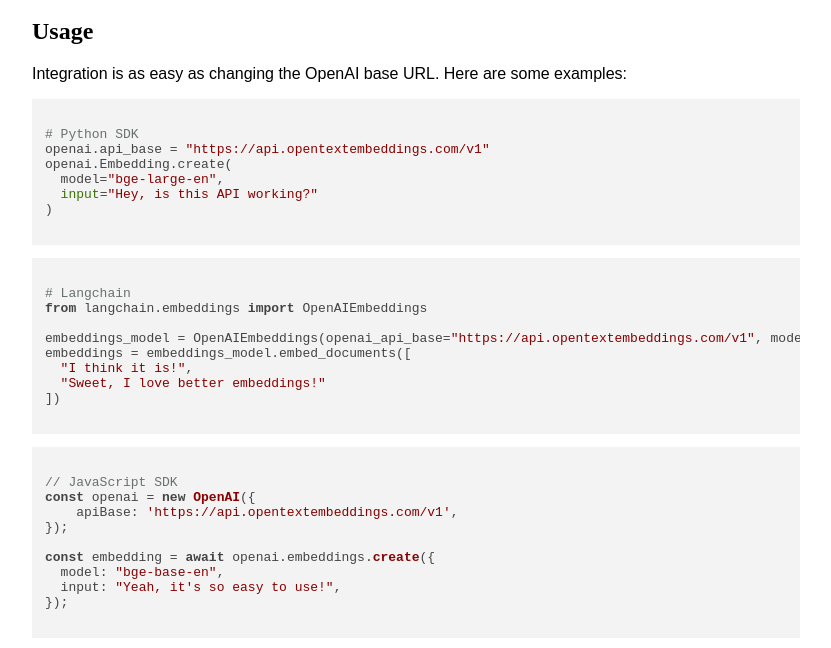
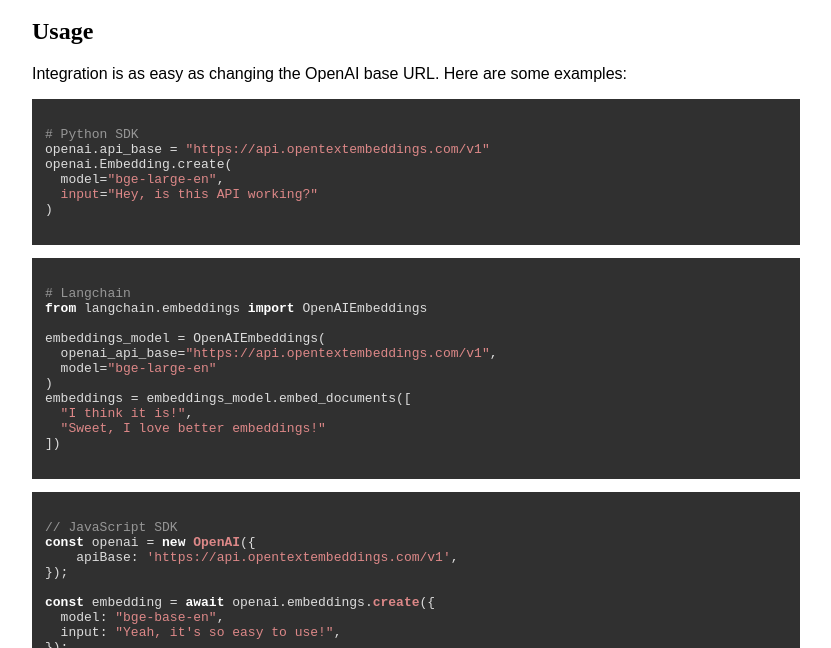
Before and after one commit to Trelent/opentextembeddings, a plain HTML site: page site/index.html in a window 1280 px wide. Shown: the part 143-791 px from the top of the page, without its empty margins (224-1055 px from the left). Drawn offline with Linux system fonts and the light colour scheme.

Commit message:
add dark mode

```diff
--- a/site/default.min.css
+++ b/site/default.min.css
@@ -1,9 +1,53 @@
-/*!
-  Theme: Default
-  Description: Original highlight.js style
-  Author: (c) Ivan Sagalaev <maniac@softwaremaniacs.org>
-  Maintainer: @highlightjs/core-team
-  Website: https://highlightjs.org/
-  License: see project LICENSE
-  Touched: 2021
-*/pre code.hljs{display:block;overflow-x:auto;padding:1em}code.hljs{padding:3px 5px}.hljs{background:#f3f3f3;color:#444}.hljs-comment{color:#697070}.hljs-punctuation,.hljs-tag{color:#444a}.hljs-tag .hljs-attr,.hljs-tag .hljs-name{color:#444}.hljs-attribute,.hljs-doctag,.hljs-keyword,.hljs-meta .hljs-keyword,.hljs-name,.hljs-selector-tag{font-weight:700}.hljs-deletion,.hljs-number,.hljs-quote,.hljs-selector-class,.hljs-selector-id,.hljs-string,.hljs-template-tag,.hljs-type{color:#800}.hljs-section,.hljs-title{color:#800;font-weight:700}.hljs-link,.hljs-operator,.hljs-regexp,.hljs-selector-attr,.hljs-selector-pseudo,.hljs-symbol,.hljs-template-variable,.hljs-variable{color:#ab5656}.hljs-literal{color:#695}.hljs-addition,.hljs-built_in,.hljs-bullet,.hljs-code{color:#397300}.hljs-meta{color:#1f7199}.hljs-meta .hljs-string{color:#38a}.hljs-emphasis{font-style:italic}.hljs-strong{font-weight:700}
+pre code.hljs {
+  display: block;
+  overflow-x: auto;
+  padding: 1em;
+}
+code.hljs {
+  padding: 3px 5px;
+}
+.hljs {
+  color: #ddd;
+  background: #303030;
+}
+.hljs-keyword,
+.hljs-link,
+.hljs-literal,
+.hljs-section,
+.hljs-selector-tag {
+  color: #fff;
+}
+.hljs-addition,
+.hljs-attribute,
+.hljs-built_in,
+.hljs-bullet,
+.hljs-name,
+.hljs-string,
+.hljs-symbol,
+.hljs-template-tag,
+.hljs-template-variable,
+.hljs-title,
+.hljs-type,
+.hljs-variable {
+  color: #d88;
+}
+.hljs-comment,
+.hljs-deletion,
+.hljs-meta,
+.hljs-quote {
+  color: #979797;
+}
+.hljs-doctag,
+.hljs-keyword,
+.hljs-literal,
+.hljs-name,
+.hljs-section,
+.hljs-selector-tag,
+.hljs-strong,
+.hljs-title,
+.hljs-type {
+  font-weight: 700;
+}
+.hljs-emphasis {
+  font-style: italic;
+}
--- a/site/index.html
+++ b/site/index.html
@@ -12,6 +12,11 @@
   </head>
   <body>
     <style>
+      html {
+        background-color: #fff;
+        -webkit-font-smoothing: antialiased;
+        -moz-osx-font-smoothing: grayscale;
+      }
       body {
         font-family: sans-serif;
       }
@@ -23,13 +28,37 @@
       }
       table {
         border-collapse: collapse;
+        border: 1px solid gray;
       }
       td,
       th {
-        border: 1px solid #ddd;
+        border: 1px solid #eee;
         padding: 8px;
         text-align: left;
         white-space: nowrap;
+      }
+
+      @media (prefers-color-scheme: dark) {
+        a {
+          color: #eee;
+        }
+        a:visited {
+          color: #aaa;
+        }
+        html {
+          background-color: #222;
+          color: #eee;
+        }
+        td,
+        th {
+          border-color: #555;
+        }
+        td {
+          color: #000;
+        }
+        th {
+          color: #eee;
+        }
       }
     </style>
     <div style="max-width: 48em; margin: auto; padding: 1em">
@@ -61,7 +90,10 @@ openai.Embedding.create(
 # Langchain
 from langchain.embeddings import OpenAIEmbeddings
 
-embeddings_model = OpenAIEmbeddings(openai_api_base="https://api.opentextembeddings.com/v1", model="bge-large-en")
+embeddings_model = OpenAIEmbeddings(
+  openai_api_base="https://api.opentextembeddings.com/v1",
+  model="bge-large-en"
+)
 embeddings = embeddings_model.embed_documents([
   "I think it is!",
   "Sweet, I love better embeddings!"
@@ -91,7 +123,7 @@ curl https://api.opentextembeddings.com/v1/embeddings \
       <section>
         <h2>Supported model info</h2>
         <div style="overflow-x: auto">
-          <table style="border: 1px solid gray; min-width: 100%">
+          <table style="min-width: 100%">
             <thead>
               <tr>
                 <th>
```
